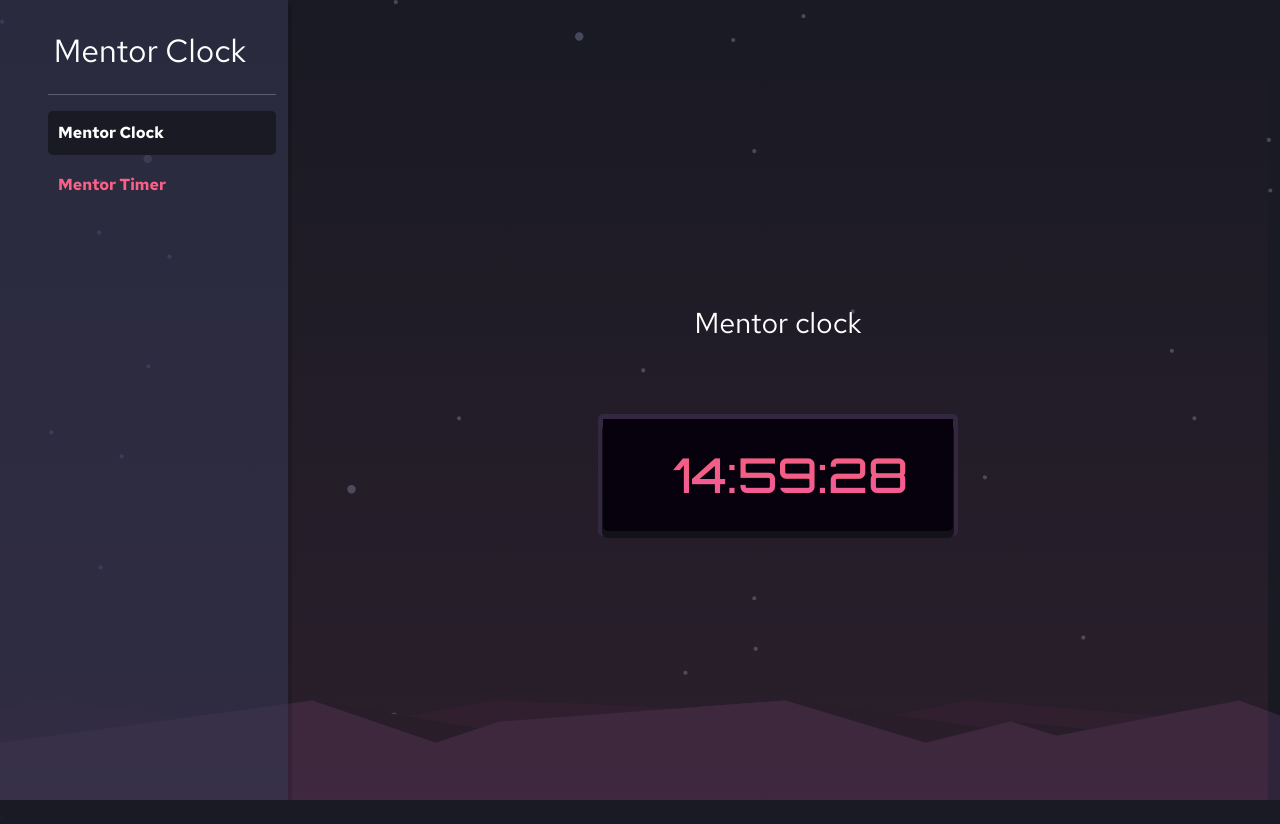
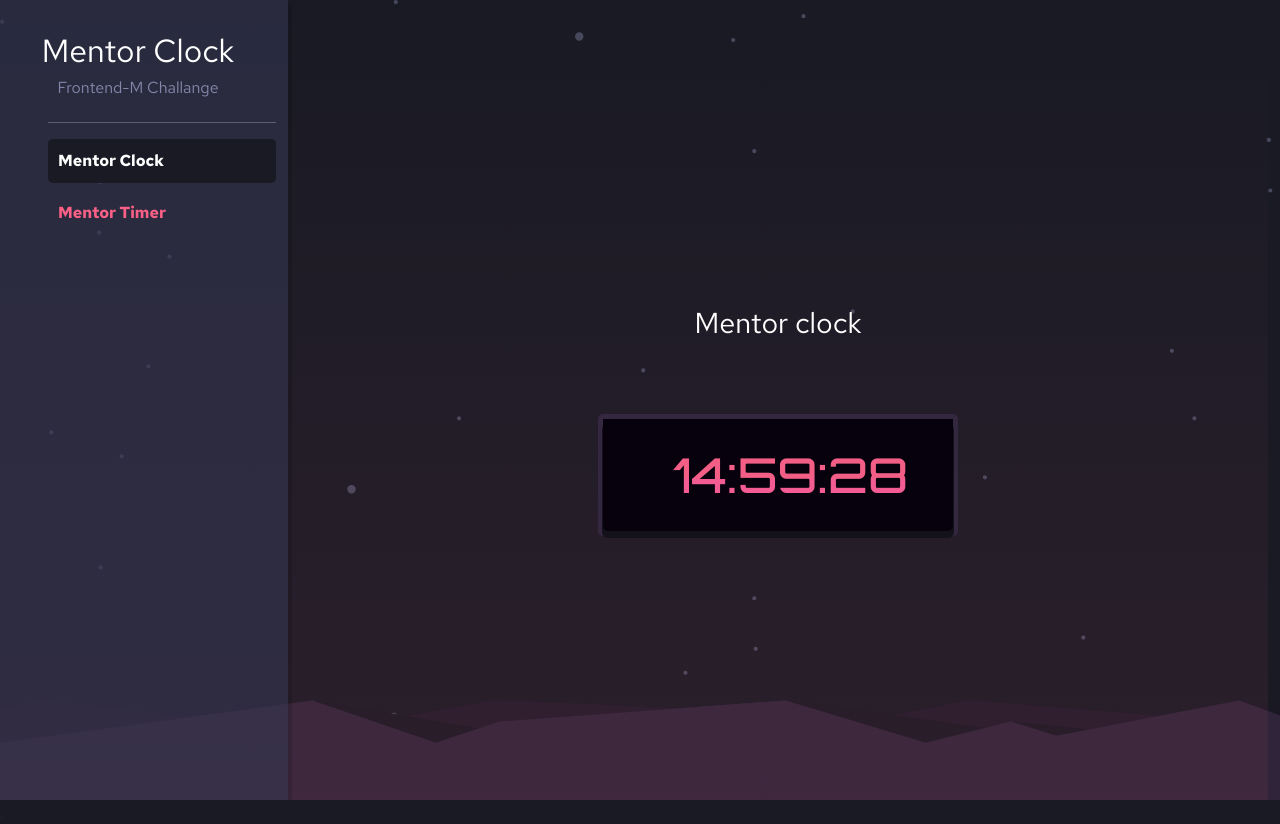
Before and after one commit to Emil-IX/Mentor-Clock, a React (Vite) app: page / in a window 1280 px wide. Built offline with nearby package versions, Linux system fonts and the light colour scheme.

Commit message:
Some styles added 3

```diff
--- a/src/components/SideBar.jsx
+++ b/src/components/SideBar.jsx
@@ -5,7 +5,8 @@ export const SideBar = () => {
 
         <div className='sidebar  col'>
 
-          <h1 className='title ms-4 text-center '>Mentor Clock</h1>
+          <h1 className='title ms-subtitle4 text-center '>Mentor Clock</h1>
+          <h3 className='subtitle text-center '>Frontend-M  Challange</h3>
 
             <div className='list_path  d-flex flex-column ms-5 '>
              <hr className='text-light'  />
--- a/src/index.css
+++ b/src/index.css
@@ -124,6 +124,12 @@ body {
 
   }
 
+  .subtitle {
+    color: var(--GrayishBlue);
+    font-size: 1rem;
+
+  }
+
   .nav_links {
     display: block;
     padding: 10px;
@@ -204,7 +210,7 @@ body {
     .container1 {
       min-width: 375px;
       width: 100%;
-      height: 100%;
+
     }
 
     .timer {
```
